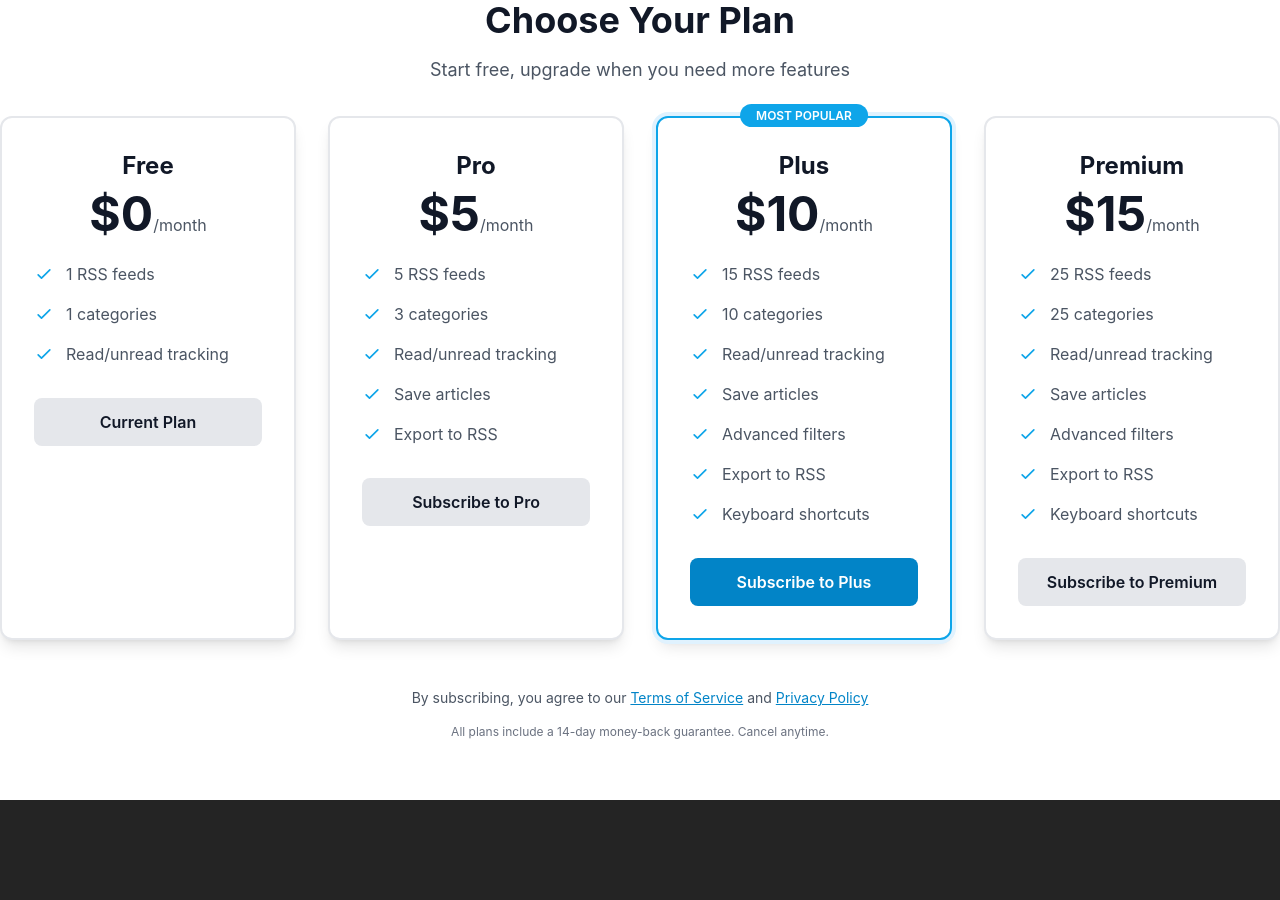
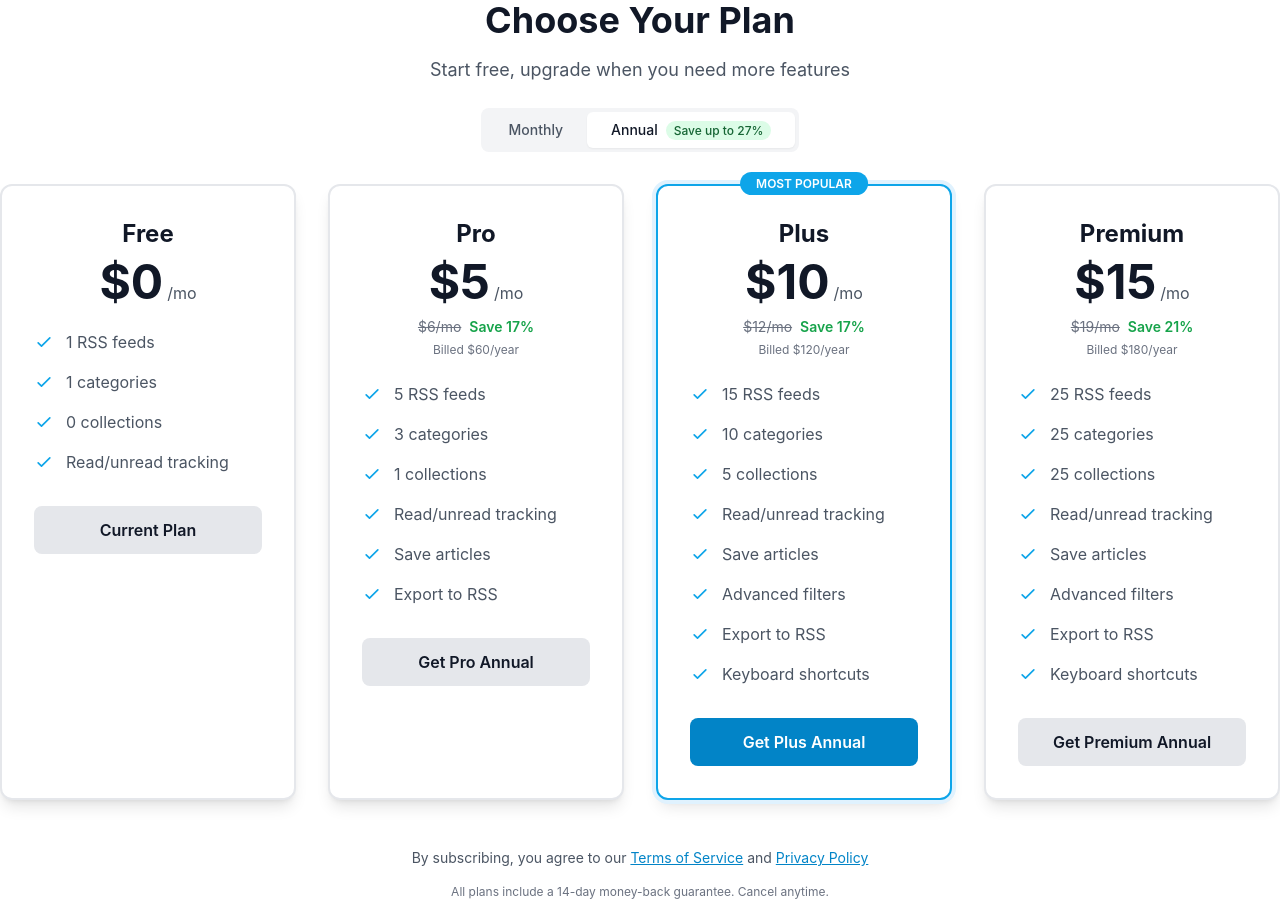
Before and after one commit to fvonhoven/feed-vine, a React (Vite) app: page /pricing in a window 1280 px wide. Before the commit the page ends 800 px from the top, so only its background shows below. Built offline with nearby package versions, Linux system fonts and the light colour scheme; no server answers.

Commit message:
Update pricing

```diff
--- a/src/lib/stripe.ts
+++ b/src/lib/stripe.ts
@@ -20,8 +20,10 @@ export const PRICING_PLANS = {
   FREE: {
     id: "free",
     name: "Free",
-    price: 0,
-    priceId: null,
+    monthlyPrice: 0,
+    annualPrice: 0,
+    monthlyPriceId: null,
+    annualPriceId: null,
     features: {
       maxFeeds: 1,
       maxCategories: 1,
@@ -39,8 +41,10 @@ export const PRICING_PLANS = {
   PRO: {
     id: "pro",
     name: "Pro",
-    price: 5,
-    priceId: import.meta.env.VITE_STRIPE_PRO_PRICE_ID,
+    monthlyPrice: 6, // Increased from $5 (20% increase)
+    annualPrice: 5, // Original price as annual discount
+    monthlyPriceId: import.meta.env.VITE_STRIPE_PRO_MONTHLY_PRICE_ID,
+    annualPriceId: import.meta.env.VITE_STRIPE_PRO_ANNUAL_PRICE_ID,
     features: {
       maxFeeds: 5,
       maxCategories: 3,
@@ -58,8 +62,10 @@ export const PRICING_PLANS = {
   PLUS: {
     id: "plus",
     name: "Plus",
-    price: 10,
-    priceId: import.meta.env.VITE_STRIPE_PLUS_PRICE_ID,
+    monthlyPrice: 12, // Increased from $10 (20% increase)
+    annualPrice: 10, // Original price as annual discount
+    monthlyPriceId: import.meta.env.VITE_STRIPE_PLUS_MONTHLY_PRICE_ID,
+    annualPriceId: import.meta.env.VITE_STRIPE_PLUS_ANNUAL_PRICE_ID,
     features: {
       maxFeeds: 15,
       maxCategories: 10,
@@ -77,26 +83,29 @@ export const PRICING_PLANS = {
   PREMIUM: {
     id: "premium",
     name: "Premium",
-    price: 15,
-    priceId: import.meta.env.VITE_STRIPE_PREMIUM_PRICE_ID,
+    monthlyPrice: 19, // Increased from $15 (~27% increase)
+    annualPrice: 15, // Original price as annual discount
+    monthlyPriceId: import.meta.env.VITE_STRIPE_PREMIUM_MONTHLY_PRICE_ID,
+    annualPriceId: import.meta.env.VITE_STRIPE_PREMIUM_ANNUAL_PRICE_ID,
     features: {
       maxFeeds: 25,
       maxCategories: 25,
-      maxCollections: -1,
+      maxCollections: 25,
       readTracking: true,
       basicFilters: true,
       savedArticles: true,
       advancedFilters: true,
       exportRSS: true,
       keyboardShortcuts: true,
-      prioritySupport: true,
-      apiAccess: true,
+      prioritySupport: false,
+      apiAccess: false,
     },
   },
 } as const
 
 export type PlanId = keyof typeof PRICING_PLANS
 export type PlanFeatures = (typeof PRICING_PLANS)[PlanId]["features"]
+export type BillingInterval = "monthly" | "annual"
 
 // Helper to check if user has access to a feature
 export function hasFeatureAccess(userPlan: PlanId, feature: keyof PlanFeatures): boolean {
@@ -107,3 +116,22 @@ export function hasFeatureAccess(userPlan: PlanId, feature: keyof PlanFeatures):
 export function getPlanLimit(userPlan: PlanId, limit: "maxFeeds" | "maxCategories" | "maxCollections"): number {
   return PRICING_PLANS[userPlan].features[limit]
 }
+
+// Helper to get price based on billing interval
+export function getPlanPrice(planId: PlanId, interval: BillingInterval): number {
+  return interval === "monthly" ? PRICING_PLANS[planId].monthlyPrice : PRICING_PLANS[planId].annualPrice
+}
+
+// Helper to get price ID based on billing interval
+export function getPlanPriceId(planId: PlanId, interval: BillingInterval): string | null {
+  return interval === "monthly" ? PRICING_PLANS[planId].monthlyPriceId : PRICING_PLANS[planId].annualPriceId
+}
+
+// Helper to calculate annual savings percentage
+export function getAnnualSavings(planId: PlanId): number {
+  const plan = PRICING_PLANS[planId]
+  if (plan.monthlyPrice === 0) return 0
+  const monthlyCost = plan.monthlyPrice * 12
+  const annualCost = plan.annualPrice * 12
+  return Math.round(((monthlyCost - annualCost) / monthlyCost) * 100)
+}
--- a/src/pages/LandingPage.tsx
+++ b/src/pages/LandingPage.tsx
@@ -92,7 +92,8 @@ export default function LandingPage() {
       <div className="bg-gray-50 dark:bg-gray-800/50 py-20">
         <div className="max-w-7xl mx-auto px-4 sm:px-6 lg:px-8">
           <h2 className="text-3xl md:text-4xl font-bold text-center text-gray-900 dark:text-white mb-4">Simple, Transparent Pricing</h2>
-          <p className="text-center text-gray-600 dark:text-gray-400 mb-12">Start free, upgrade when you need more</p>
+          <p className="text-center text-gray-600 dark:text-gray-400 mb-4">Start free, upgrade when you need more</p>
+          <p className="text-center text-sm text-green-600 dark:text-green-400 mb-12">💰 Save up to 27% with annual billing</p>
 
           <div className="grid grid-cols-1 md:grid-cols-2 lg:grid-cols-4 gap-8 max-w-7xl mx-auto">
             {pricingTiers.map((tier, index) => (
@@ -105,8 +106,13 @@ export default function LandingPage() {
                 {tier.popular && <span className="bg-primary-500 text-white text-xs font-semibold px-3 py-1 rounded-full">POPULAR</span>}
                 <h3 className="text-2xl font-bold text-gray-900 dark:text-white mt-4">{tier.name}</h3>
                 <div className="mt-4 mb-6">
-                  <span className="text-4xl font-bold text-gray-900 dark:text-white">${tier.price}</span>
-                  <span className="text-gray-600 dark:text-gray-400">/month</span>
+                  <div className="flex items-baseline justify-center gap-1">
+                    <span className="text-4xl font-bold text-gray-900 dark:text-white">${tier.annualPrice}</span>
+                    <span className="text-gray-600 dark:text-gray-400">/mo</span>
+                  </div>
+                  {tier.price > 0 && tier.price !== tier.annualPrice && (
+                    <p className="text-sm text-gray-500 dark:text-gray-400 mt-1">${tier.price}/mo billed monthly</p>
+                  )}
                 </div>
                 <ul className="space-y-3 mb-8">
                   {tier.features.map((feature, idx) => (
@@ -241,29 +247,33 @@ const pricingTiers = [
   {
     name: "Free",
     price: 0,
+    annualPrice: 0,
     popular: false,
     features: ["1 RSS feed", "1 category", "Read/unread tracking", "Basic filters"],
     cta: "Start Free",
   },
   {
     name: "Pro",
-    price: 5,
+    price: 6,
+    annualPrice: 5,
     popular: false,
     features: ["5 RSS feeds", "3 categories", "Save articles", "1 feed collection", "Export to RSS"],
     cta: "Go Pro",
   },
   {
     name: "Plus",
-    price: 10,
+    price: 12,
+    annualPrice: 10,
     popular: true,
     features: ["15 RSS feeds", "10 categories", "5 feed collections", "Advanced filters", "Keyboard shortcuts"],
     cta: "Go Plus",
   },
   {
     name: "Premium",
-    price: 15,
+    price: 19,
+    annualPrice: 15,
     popular: false,
-    features: ["25 RSS feeds", "25 categories", "Unlimited collections", "API access", "Priority support"],
+    features: ["25 RSS feeds", "25 categories", "25 collections", "Advanced filters", "Keyboard shortcuts"],
     cta: "Go Premium",
   },
 ]
--- a/src/pages/PricingPage.tsx
+++ b/src/pages/PricingPage.tsx
@@ -1,6 +1,6 @@
 import { useState } from "react"
 import { useAuth } from "../hooks/useAuth"
-import { PRICING_PLANS } from "../lib/stripe"
+import { PRICING_PLANS, getPlanPrice, getPlanPriceId, getAnnualSavings, type BillingInterval } from "../lib/stripe"
 import { supabase } from "../lib/supabase"
 import toast from "react-hot-toast"
 import { Link } from "react-router-dom"
@@ -8,8 +8,9 @@ import { Link } from "react-router-dom"
 export default function PricingPage() {
   const { user } = useAuth()
   const [loading, setLoading] = useState<string | null>(null)
+  const [billingInterval, setBillingInterval] = useState<BillingInterval>("annual")
 
-  const handleSubscribe = async (planId: string, priceId: string | null) => {
+  const handleSubscribe = async (planId: string, interval: BillingInterval) => {
     if (!user) {
       toast.error("Please sign in to subscribe")
       return
@@ -20,6 +21,7 @@ export default function PricingPage() {
       return
     }
 
+    const priceId = getPlanPriceId(planId.toUpperCase() as any, interval)
     if (!priceId) {
       toast.error("Price ID not configured. Please contact support.")
       return
@@ -52,12 +54,42 @@ export default function PricingPage() {
     <div className="px-4 sm:px-0">
       <div className="mb-8 text-center">
         <h1 className="text-4xl font-bold text-gray-900 dark:text-white mb-4">Choose Your Plan</h1>
-        <p className="text-lg text-gray-600 dark:text-gray-400">Start free, upgrade when you need more features</p>
+        <p className="text-lg text-gray-600 dark:text-gray-400 mb-6">Start free, upgrade when you need more features</p>
+
+        {/* Billing Toggle */}
+        <div className="inline-flex items-center bg-gray-100 dark:bg-gray-800 rounded-lg p-1">
+          <button
+            onClick={() => setBillingInterval("monthly")}
+            className={`px-6 py-2 rounded-md text-sm font-medium transition-colors ${
+              billingInterval === "monthly"
+                ? "bg-white dark:bg-gray-700 text-gray-900 dark:text-white shadow-sm"
+                : "text-gray-600 dark:text-gray-400 hover:text-gray-900 dark:hover:text-white"
+            }`}
+          >
+            Monthly
+          </button>
+          <button
+            onClick={() => setBillingInterval("annual")}
+            className={`px-6 py-2 rounded-md text-sm font-medium transition-colors relative ${
+              billingInterval === "annual"
+                ? "bg-white dark:bg-gray-700 text-gray-900 dark:text-white shadow-sm"
+                : "text-gray-600 dark:text-gray-400 hover:text-gray-900 dark:hover:text-white"
+            }`}
+          >
+            Annual
+            <span className="ml-2 text-xs bg-green-100 dark:bg-green-900 text-green-800 dark:text-green-200 px-2 py-0.5 rounded-full">
+              Save up to 27%
+            </span>
+          </button>
+        </div>
       </div>
 
       <div className="grid grid-cols-1 md:grid-cols-2 lg:grid-cols-4 gap-8 max-w-7xl mx-auto">
         {Object.entries(PRICING_PLANS).map(([key, plan]) => {
           const isPopular = key === "PLUS"
+          const planId = key as keyof typeof PRICING_PLANS
+          const price = getPlanPrice(planId, billingInterval)
+          const savings = getAnnualSavings(planId)
 
           return (
             <div
@@ -75,8 +107,19 @@ export default function PricingPage() {
               <div className="text-center mb-6">
                 <h3 className="text-2xl font-bold text-gray-900 dark:text-white mb-2">{plan.name}</h3>
                 <div className="mb-4">
-                  <span className="text-5xl font-bold text-gray-900 dark:text-white">${plan.price}</span>
-                  <span className="text-gray-600 dark:text-gray-400">/month</span>
+                  <div className="flex items-baseline justify-center gap-1">
+                    <span className="text-5xl font-bold text-gray-900 dark:text-white">${price}</span>
+                    <span className="text-gray-600 dark:text-gray-400">/{billingInterval === "monthly" ? "mo" : "mo"}</span>
+                  </div>
+                  {billingInterval === "annual" && plan.monthlyPrice > 0 && (
+                    <div className="mt-2">
+                      <span className="text-sm text-gray-500 dark:text-gray-400 line-through">${plan.monthlyPrice}/mo</span>
+                      <span className="ml-2 text-sm font-semibold text-green-600 dark:text-green-400">Save {savings}%</span>
+                    </div>
+                  )}
+                  {billingInterval === "annual" && plan.annualPrice > 0 && (
+                    <p className="text-xs text-gray-500 dark:text-gray-400 mt-1">Billed ${price * 12}/year</p>
+                  )}
                 </div>
               </div>
 
@@ -92,6 +135,12 @@ export default function PricingPage() {
                     <path strokeLinecap="round" strokeLinejoin="round" strokeWidth={2} d="M5 13l4 4L19 7" />
                   </svg>
                   <span className="text-gray-600 dark:text-gray-400">{plan.features.maxCategories} categories</span>
+                </li>
+                <li className="flex items-start">
+                  <svg className="w-5 h-5 text-primary-500 mr-3 mt-0.5 flex-shrink-0" fill="none" viewBox="0 0 24 24" stroke="currentColor">
+                    <path strokeLinecap="round" strokeLinejoin="round" strokeWidth={2} d="M5 13l4 4L19 7" />
+                  </svg>
+                  <span className="text-gray-600 dark:text-gray-400">{plan.features.maxCollections} collections</span>
                 </li>
                 <li className="flex items-start">
                   <svg className="w-5 h-5 text-primary-500 mr-3 mt-0.5 flex-shrink-0" fill="none" viewBox="0 0 24 24" stroke="currentColor">
@@ -134,7 +183,7 @@ export default function PricingPage() {
               </ul>
 
               <button
-                onClick={() => handleSubscribe(key.toLowerCase(), plan.priceId)}
+                onClick={() => handleSubscribe(key.toLowerCase(), billingInterval)}
                 disabled={loading === key.toLowerCase()}
                 className={`w-full px-6 py-3 rounded-lg font-semibold transition-colors ${
                   isPopular
@@ -142,7 +191,11 @@ export default function PricingPage() {
                     : "bg-gray-200 dark:bg-gray-700 hover:bg-gray-300 dark:hover:bg-gray-600 text-gray-900 dark:text-white"
                 } disabled:opacity-50 disabled:cursor-not-allowed`}
               >
-                {loading === key.toLowerCase() ? "Loading..." : key === "FREE" ? "Current Plan" : `Subscribe to ${plan.name}`}
+                {loading === key.toLowerCase()
+                  ? "Loading..."
+                  : key === "FREE"
+                  ? "Current Plan"
+                  : `Get ${plan.name} ${billingInterval === "annual" ? "Annual" : "Monthly"}`}
               </button>
             </div>
           )
```
Also changed, not shown: 3 other files (tests, documents, lock files or other folders).
